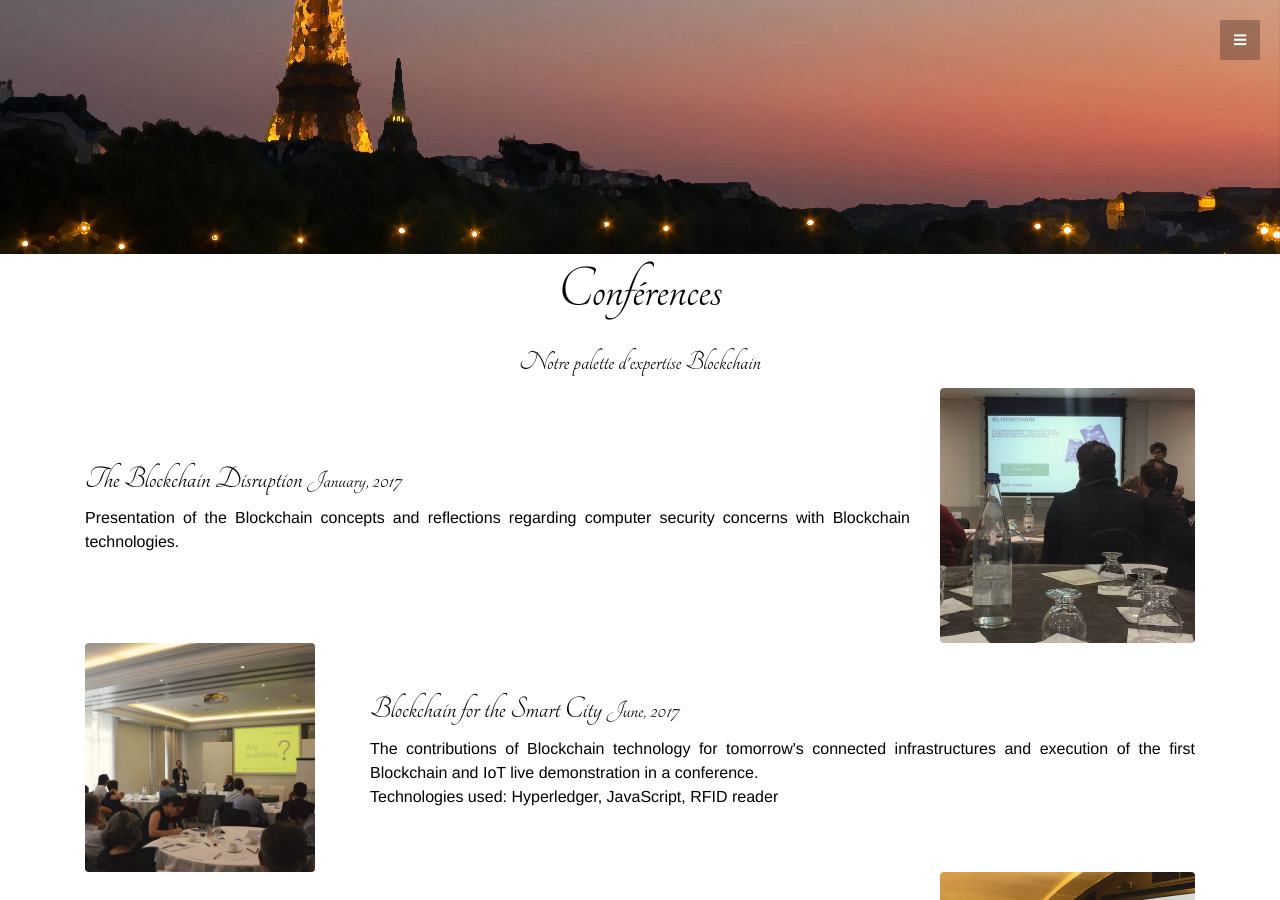
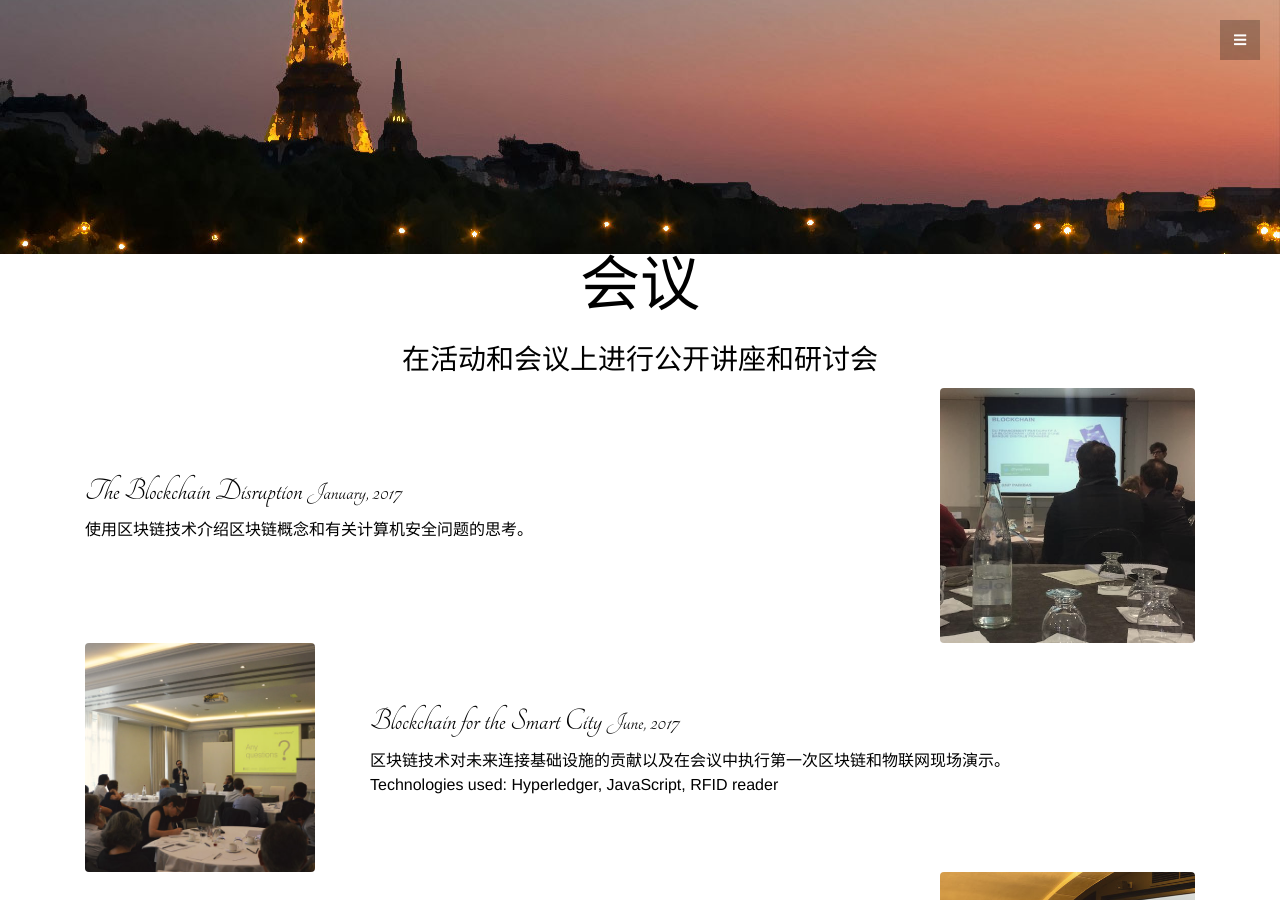
Before and after one commit to SM2G/bastille-blockchain, a Jekyll site: the page built from zh.md, in a window 1280 px wide and 900 px high, scrolled down 4503 px. Built offline with Jekyll 4.4.1, drawn with Linux system fonts in a browser that asks for light colours; nearby versions of some CDN libraries; some of the changed text lies outside the part shown.

Commit message:
Update translations

```diff
--- a/_data/events.yml
+++ b/_data/events.yml
@@ -51,21 +51,21 @@
 - title: "The Blockchain Disruption"
   lang: zh
   date: 01-01-2017
-  description: "Presentation of the Blockchain concepts and reflections regarding computer security concerns with Blockchain technologies."
+  description: "使用区块链技术介绍区块链概念和有关计算机安全问题的思考。"
 
 - title: "Blockchain for the Smart City"
   lang: zh
   date: 01-06-2017
-  description: "The contributions of Blockchain technology for tomorrow's connected infrastructures and execution of the first Blockchain and IoT live demonstration in a conference.
+  description: "区块链技术对未来连接基础设施的贡献以及在会议中执行第一次区块链和物联网现场演示。
   </br>
   Technologies used: Hyperledger, JavaScript, RFID reader"
 
 - title: "FrenchTech 2017, Robotics and Blockchain"
   lang: zh
   date: 01-12-2017
-  description: "Introduction to ICO concepts and financing of innovative projects via cryptocurrencies."
+  description: "通过加密货币介绍ICO概念和创新项目融资。"
 
 - title: "CFO 2018 Innovation Roundtable"
   lang: zh
   date: 01-06-2018
-  description: "Presentation of the benefits of Blockchain technology in terms of traceability to a panel of CFOs and rating agencies."
+  description: "介绍区块链技术在CFO和评级机构小组的可追溯性方面的优势。"
--- a/_data/t.yml
+++ b/_data/t.yml
@@ -8,10 +8,11 @@ en:
   headline-services: "A complete range of Blockchain services to bring you the best of our expertise."
   headline-projects: "Projects successfully carried through, or still in active development."
   headline-technologies: "Our Blockchain technology spectrum."
-  headline-events: "Notre palette d'expertise Blockchain"
+  headline-events: "Public talks and workshops at events and conferences"
   contact-us: "Contact us"
   contact-us-underline: "We respond to your requests for expertise and training as soon as possible."
   discover: "Discover"
+  go-desktop: "For more details, please visit us on a larger device."
 
 fr:
   menu-welcome: "Accueil"
@@ -23,22 +24,24 @@ fr:
   headline-services: "Une gamme complète de prestations Blockchain pour vous apporter le meilleur de notre expertise."
   headline-projects: "Quelques exemples de réalisations effectuées ou en cours de développement."
   headline-technologies: "Notre palette d'expertise Blockchain"
-  headline-events: "Notre palette d'expertise Blockchain"
+  headline-events: "Présentations et ateliers lors d'événements et de conférences"
   contact-us: "Nous contacter"
   contact-us-underline: "Nous répondons à vos demandes de conseil et formation sous les meilleurs délais."
   discover: "Découvrir"
+  go-desktop: "Pour plus d'informations, veuillez nous rendre visite depuis un ordinateur ou un terminal doté d'une plus grande résolution."
 
 zh:
   menu-welcome: "欢迎"
   menu-services: "服务"
   menu-technologies: "技术"
   menu-projects: "项目"
-  menu-events: "Conférences"
+  menu-events: "会议"
   menu-contact: "债券"
   headline-services: "完整的区块链服务，为您提供最好的专业知识。"
   headline-projects: "项目成功实施或仍在积极开发中。"
   headline-technologies: "我们的区块链技术范围。"
-  headline-events: "Notre palette d'expertise Blockchain"
+  headline-events: "在活动和会议上进行公开讲座和研讨会"
   contact-us: "联系我们"
   contact-us-underline: "我们会尽快回复您的建议和培训请求。"
   discover: "发现"
+  go-desktop: "有关详细信息，请访问更大的设备。"
```
